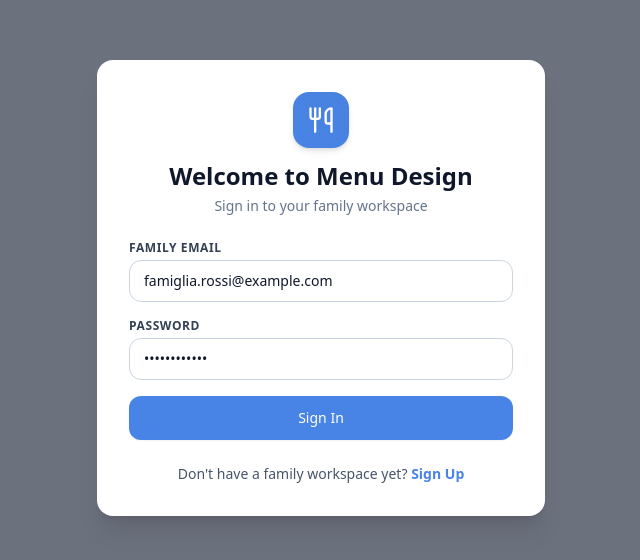
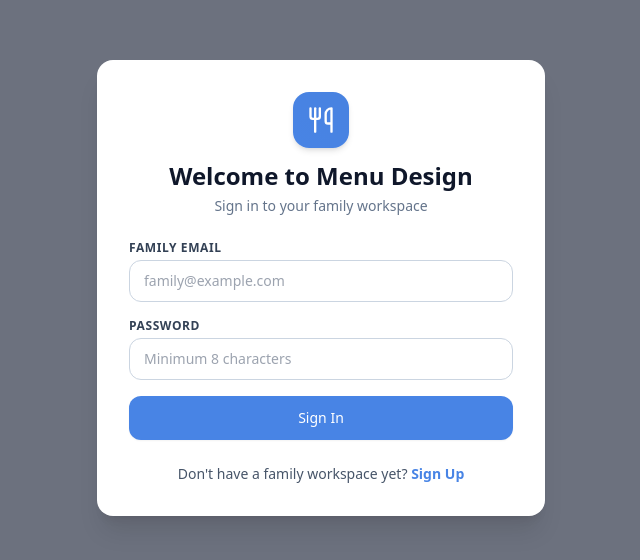
Before and after one commit to mrclttnz/menu-family-planner, a React (Vite) app in the folder frontend/: page / in a window 1280 px wide. Shown: the part 112-672 px from the top of the page, without its empty margins (319-959 px from the left). Built offline with nearby package versions, Linux system fonts and the light colour scheme.

Commit message:
fix(auth): clear prefilled fake credentials in login form (#21)

```diff
--- a/frontend/src/components/AuthModal.tsx
+++ b/frontend/src/components/AuthModal.tsx
@@ -11,9 +11,9 @@ interface AuthModalProps {
 export const AuthModal: React.FC<AuthModalProps> = ({ onSuccess }) => {
   const { t } = useTranslation()
   const [isRegister, setIsRegister] = useState(false)
-  const [name, setName] = useState('Famiglia Rossi')
-  const [email, setEmail] = useState('famiglia.rossi@example.com')
-  const [password, setPassword] = useState('Password123!')
+  const [name, setName] = useState('')
+  const [email, setEmail] = useState('')
+  const [password, setPassword] = useState('')
   const [error, setError] = useState<string | null>(null)
   const [loading, setLoading] = useState(false)
 
```
Also changed, not shown: 1 other file (tests, documents, lock files or other folders).
